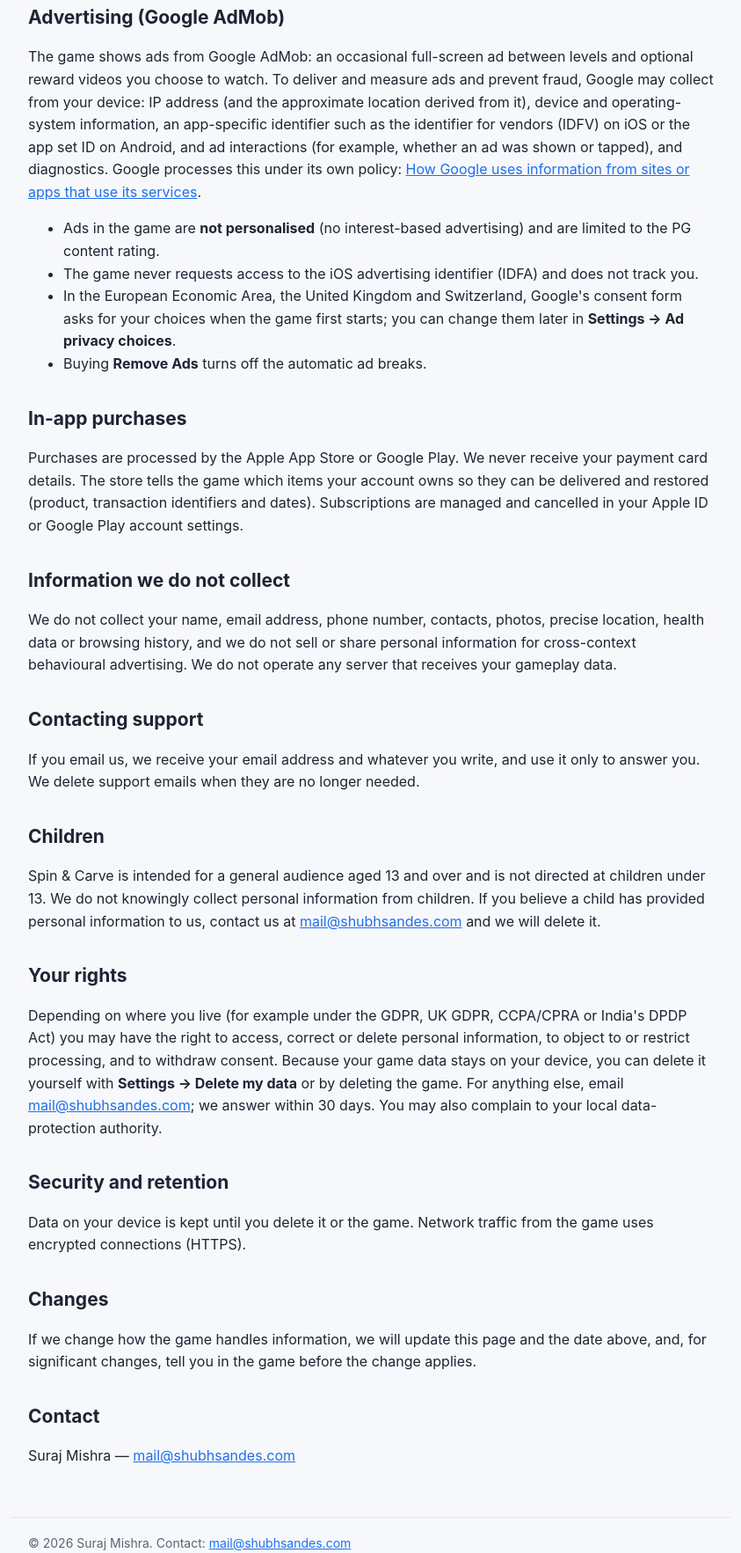
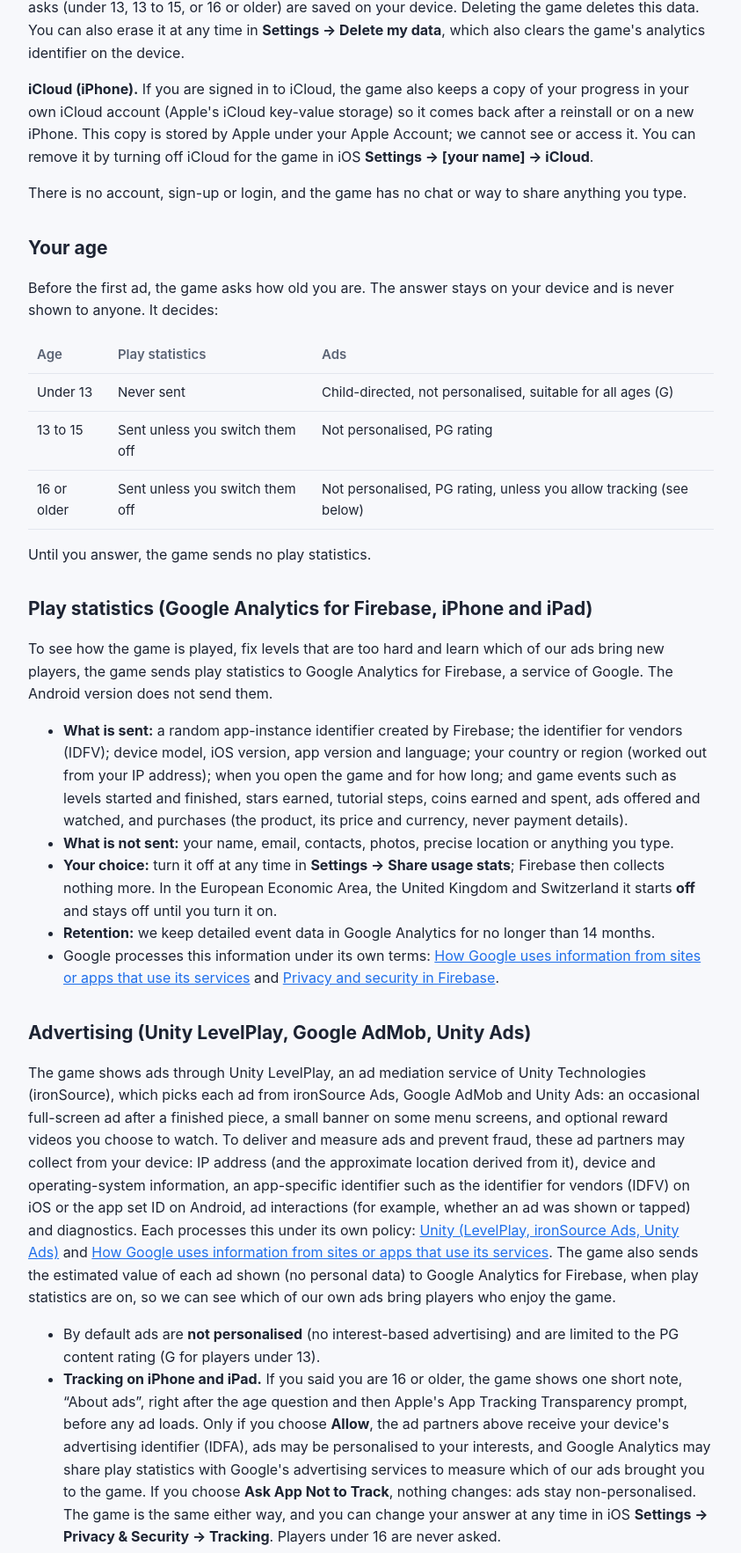
Before and after one commit to surajmishra7241/surajmishra7241.github.io, a plain HTML site: page spinandcarve/privacy.html in a window 1280 px wide. Shown: the part 606-2371 px from the top of the page at 88% size, without its empty margins (218-1061 px from the left). Drawn offline with Linux system fonts and the light colour scheme.

Commit message:
Spin & Carve 1.3: privacy policy for LevelPlay, Firebase, UMP and ATT (16+ only), iCloud; terms and support updates
Co-Authored-By: Claude Opus 5.5 <noreply@anthropic.com>

```diff
--- a/spinandcarve/privacy.html
+++ b/spinandcarve/privacy.html
@@ -19,33 +19,79 @@ footer{border-top:1px solid var(--line);padding:18px 20px 40px;color:var(--muted
 <header><a class="brand" href="/">Suraj Mishra Games</a><nav><a href="/spinandcarve/">Spin &amp; Carve</a><a href="/spinandcarve/privacy.html">Privacy</a><a href="/spinandcarve/terms.html">Terms</a><a href="/spinandcarve/support.html">Support</a></nav></header>
 <main>
 <h1>Spin &amp; Carve &mdash; Privacy Policy</h1>
-<p class="meta">Last updated: 4 October 2026</p>
+<p class="meta">Last updated: 20 November 2026</p>
 <p>This policy explains what information the game <b>Spin &amp; Carve</b> (&ldquo;the game&rdquo;), published by Suraj Mishra
 (&ldquo;we&rdquo;, &ldquo;us&rdquo;), handles, why, and the choices you have. It applies to the game on iPhone, iPad and
 Android.</p>
 
 <div class="card"><b>In short:</b> we do not ask for your name, email, contacts, photos or precise location. Your progress is
-stored on your device. Ads are provided by Google AdMob and are <b>not personalised</b>. Purchases are handled by Apple or
-Google. The game does <b>not</b> track you across other companies' apps and websites and never shows Apple's tracking
-permission prompt.</div>
+stored on your device (and in your own iCloud on iPhone). On iPhone and iPad the game sends anonymous play statistics to Google Analytics for Firebase, which
+you can switch off in <b>Settings &rarr; Share usage stats</b>; nothing is sent for players under 13. Ads are served through
+Unity LevelPlay by ironSource Ads, Google AdMob and Unity Ads. They are <b>not personalised</b> unless you are 16 or older
+<b>and</b> allow tracking when Apple's prompt asks.
+Purchases are handled by Apple or Google.</div>
 
 <h2>Information stored on your device</h2>
-<p>Game progress, coins, settings, purchases you own and (for age-appropriate behaviour) the year of birth you enter are
-saved on your device only. Deleting the game deletes this data. You can also erase it at any time in
-<b>Settings &rarr; Delete my data</b>.</p>
+<p>Game progress, coins, settings, purchases you own and the age range you choose when the game asks (under 13, 13 to 15,
+or 16 or older) are saved on your device. Deleting the game deletes this data. You can also erase it at any time in
+<b>Settings &rarr; Delete my data</b>, which also clears the game's analytics identifier on the device.</p>
+<p><b>iCloud (iPhone).</b> If you are signed in to iCloud, the game also keeps a copy of your progress in your own iCloud
+account (Apple's iCloud key-value storage) so it comes back after a reinstall or on a new iPhone. This copy is stored by
+Apple under your Apple Account; we cannot see or access it. You can remove it by turning off iCloud for the game in iOS
+<b>Settings &rarr; [your name] &rarr; iCloud</b>.</p>
+<p>There is no account, sign-up or login, and the game has no chat or way to share anything you type.</p>
 
-<h2>Advertising (Google AdMob)</h2>
-<p>The game shows ads from Google AdMob: an occasional full-screen ad between levels and optional reward videos you choose
-to watch. To deliver and measure ads and prevent fraud, Google may collect from your device: IP address (and the
-approximate location derived from it), device and operating-system information, an app-specific identifier such as the
-identifier for vendors (IDFV) on iOS or the app set ID on Android, and ad interactions (for example, whether an ad was shown
-or tapped), and diagnostics. Google processes this under its own policy:
+<h2>Your age</h2>
+<p>Before the first ad, the game asks how old you are. The answer stays on your device and is never shown to anyone. It
+decides:</p>
+<table>
+<tr><th>Age</th><th>Play statistics</th><th>Ads</th></tr>
+<tr><td>Under 13</td><td>Never sent</td><td>Child-directed, not personalised, suitable for all ages (G)</td></tr>
+<tr><td>13 to 15</td><td>Sent unless you switch them off</td><td>Not personalised, PG rating</td></tr>
+<tr><td>16 or older</td><td>Sent unless you switch them off</td><td>Not personalised, PG rating, unless you allow tracking (see below)</td></tr>
+</table>
+<p>Until you answer, the game sends no play statistics.</p>
+
+<h2>Play statistics (Google Analytics for Firebase, iPhone and iPad)</h2>
+<p>To see how the game is played, fix levels that are too hard and learn which of our ads bring new players, the game
+sends play statistics to Google Analytics for Firebase, a service of Google. The Android version does not send them.</p>
+<ul>
+<li><b>What is sent:</b> a random app-instance identifier created by Firebase; the identifier for vendors (IDFV); device
+model, iOS version, app version and language; your country or region (worked out from your IP address); when you open the
+game and for how long; and game events such as levels started and finished, stars earned, tutorial steps, coins earned and
+spent, ads offered and watched, and purchases (the product, its price and currency, never payment details).</li>
+<li><b>What is not sent:</b> your name, email, contacts, photos, precise location or anything you type.</li>
+<li><b>Your choice:</b> turn it off at any time in <b>Settings &rarr; Share usage stats</b>; Firebase then collects nothing
+more. In the European Economic Area, the United Kingdom and Switzerland it starts <b>off</b> and stays off until you turn it on.</li>
+<li><b>Retention:</b> we keep detailed event data in Google Analytics for no longer than 14 months.</li>
+<li>Google processes this information under its own terms:
 <a href="https://policies.google.com/technologies/partner-sites">How Google uses information from sites or apps that use its
-services</a>.</p>
+services</a> and <a href="https://firebase.google.com/support/privacy">Privacy and security in Firebase</a>.</li>
+</ul>
+
+<h2>Advertising (Unity LevelPlay, Google AdMob, Unity Ads)</h2>
+<p>The game shows ads through Unity LevelPlay, an ad mediation service of Unity Technologies (ironSource), which picks
+each ad from ironSource Ads, Google AdMob and Unity Ads: an occasional full-screen ad after a finished piece, a small
+banner on some menu screens, and optional reward videos you choose to watch. To deliver and measure ads and prevent
+fraud, these ad partners may collect from your device: IP address (and the approximate location derived from it), device
+and operating-system information, an app-specific identifier such as the identifier for vendors (IDFV) on iOS or the app
+set ID on Android, ad interactions (for example, whether an ad was shown or tapped) and diagnostics. Each processes this
+under its own policy: <a href="https://unity.com/legal/game-player-and-app-user-privacy-policy">Unity (LevelPlay, ironSource
+Ads, Unity Ads)</a> and <a href="https://policies.google.com/technologies/partner-sites">How Google uses information from
+sites or apps that use its services</a>. The game also sends the estimated value of each ad shown (no personal data) to
+Google Analytics for Firebase, when play statistics are on, so we can see which of our own ads bring players who enjoy
+the game.</p>
 <ul>
-<li>Ads in the game are <b>not personalised</b> (no interest-based advertising) and are limited to the PG content
-rating.</li>
-<li>The game never requests access to the iOS advertising identifier (IDFA) and does not track you.</li>
+<li>By default ads are <b>not personalised</b> (no interest-based advertising) and are limited to the PG content rating
+(G for players under 13).</li>
+<li><b>Tracking on iPhone and iPad.</b> If you said you are 16 or older, the game shows one short note,
+&ldquo;About ads&rdquo;, right after the age question and then Apple's App Tracking Transparency prompt, before any ad loads. Only if you choose <b>Allow</b>,
+the ad partners above receive your device's advertising identifier (IDFA), ads may be personalised to your interests, and Google
+Analytics may share play statistics with Google's advertising services to measure which of our ads brought you to the
+game. If you choose <b>Ask App Not to Track</b>, nothing changes: ads stay non-personalised. The game is the same either
+way, and you can change your answer at any time in iOS <b>Settings &rarr; Privacy &amp; Security &rarr; Tracking</b>.
+Players under 16 are never asked.</li>
+<li>On Android the game does not personalise ads.</li>
 <li>In the European Economic Area, the United Kingdom and Switzerland, Google's consent form asks for your choices when
 the game first starts; you can change them later in <b>Settings &rarr; Ad privacy choices</b>.</li>
 <li>Buying <b>Remove Ads</b> turns off the automatic ad breaks.</li>
@@ -58,28 +104,34 @@ dates). Subscriptions are managed and cancelled in your Apple ID or Google Play
 
 <h2>Information we do not collect</h2>
 <p>We do not collect your name, email address, phone number, contacts, photos, precise location, health data or
-browsing history, and we do not sell or share personal information for cross-context behavioural advertising. We do not
-operate any server that receives your gameplay data.</p>
+browsing history, and we do not sell personal information. We do not run our own server that receives your gameplay
+data; play statistics go to Google Analytics for Firebase as described above. If you allow tracking on iPhone or iPad,
+our ad partners may use your advertising identifier for personalised ads, which some US state laws treat as &ldquo;sharing&rdquo;
+for cross-context behavioural advertising; you can stop this at any time by turning tracking off in iOS Settings.</p>
 
 <h2>Contacting support</h2>
 <p>If you email us, we receive your email address and whatever you write, and use it only to answer you. We delete
 support emails when they are no longer needed.</p>
 
 <h2>Children</h2>
-<p>Spin & Carve is intended for a general audience aged 13 and over and is not directed at children under 13. We do not knowingly
-collect personal information from children. If you believe a child has provided personal information to us, contact us
-at <a href="mailto:mail@shubhsandes.com">mail@shubhsandes.com</a> and we will delete it.</p>
+<p>Spin &amp; Carve is made for a general audience of all ages, so before the first ad it asks every player a neutral age
+question. If a player says they are under 13, the game sends no play statistics, never asks to track and shows only
+child-directed, non-personalised ads rated for all ages (G); for players under 16 ads are never personalised. Players under
+13 can play the whole game this way; nothing about it is locked behind the age answer. We do not knowingly collect personal information from children. If you believe a child has provided
+personal information to us, contact us at <a href="mailto:mail@shubhsandes.com">mail@shubhsandes.com</a> and we will delete it.</p>
 
 <h2>Your rights</h2>
 <p>Depending on where you live (for example under the GDPR, UK GDPR, CCPA/CPRA or India's DPDP Act) you may have the right
-to access, correct or delete personal information, to object to or restrict processing, and to withdraw consent. Because
-your game data stays on your device, you can delete it yourself with <b>Settings &rarr; Delete my data</b> or by deleting the
-game. For anything else, email <a href="mailto:mail@shubhsandes.com">mail@shubhsandes.com</a>; we answer within 30 days. You may also complain to your
-local data-protection authority.</p>
+to access, correct or delete personal information, to object to or restrict processing, and to withdraw consent. You can
+withdraw consent in the game at any time: switch off <b>Share usage stats</b>, change <b>Ad privacy choices</b>, or turn
+tracking off in iOS Settings. Your game data stays on your device, so you can delete it yourself with <b>Settings &rarr;
+Delete my data</b> or by deleting the game. For anything else, including deleting play statistics already sent to Google
+Analytics, email <a href="mailto:mail@shubhsandes.com">mail@shubhsandes.com</a>; we answer within 30 days. You may also
+complain to your local data-protection authority.</p>
 
 <h2>Security and retention</h2>
-<p>Data on your device is kept until you delete it or the game. Network traffic from the game uses encrypted connections
-(HTTPS).</p>
+<p>Data on your device is kept until you delete it or the game. Play statistics are kept as described above. Network
+traffic from the game uses encrypted connections (HTTPS).</p>
 
 <h2>Changes</h2>
 <p>If we change how the game handles information, we will update this page and the date above, and, for significant changes,
```
Also changed, not shown: spinandcarve/support.html (+7 -2 lines), spinandcarve/terms.html (+3 -3 lines).
